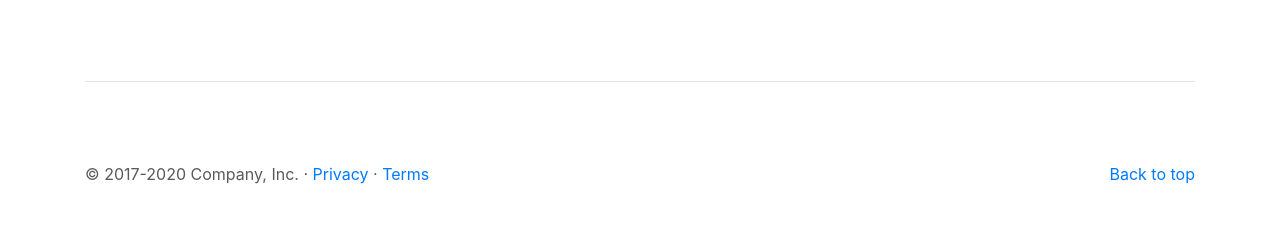
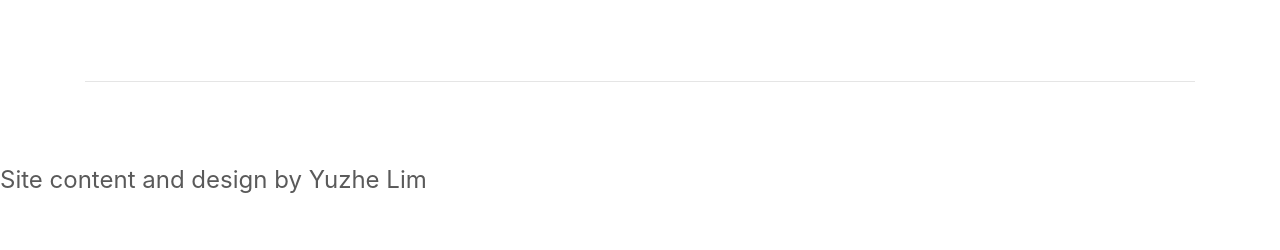
Before and after one commit to TigerEngine124/AI-Chatbot-Platform, a Django app: page / in a window 1280 px wide. Shown: the part 2445-2695 px from the top of the page. After the commit the page ends 2638 px from the top, so only its background shows below. Run offline with Django 3.2, Linux system fonts and the light colour scheme; parts of the project's set-up code (start-up, migrations or seed data) failed here and were passed over; some libraries are stand-ins or nearby versions.

Commit message:
Add footer for homepage and dashboard page

```diff
--- a/webpage/blog/templates/dashboard.html
+++ b/webpage/blog/templates/dashboard.html
@@ -190,6 +190,9 @@
               </tbody>
             </table>
           </div>
+          <footer>
+            <small>Site content and design by Yuzhe Lim</small>
+          </footer>
         </main>
       </div>
     </div>
--- a/webpage/blog/templates/index.html
+++ b/webpage/blog/templates/index.html
@@ -180,9 +180,8 @@
 
 
   <!-- FOOTER -->
-  <footer class="container">
-    <p class="float-right"><a href="#">Back to top</a></p>
-    <p>&copy; 2017-2020 Company, Inc. &middot; <a href="#">Privacy</a> &middot; <a href="#">Terms</a></p>
+  <footer>
+    <small>Site content and design by Yuzhe Lim</small>
   </footer>
 </main>
 <script src="https://code.jquery.com/jquery-3.5.1.slim.min.js" integrity="sha384-DfXdz2htPH0lsSSs5nCTpuj/zy4C+OGpamoFVy38MVBnE+IbbVYUew+OrCXaRkfj" crossorigin="anonymous"></script>
```
